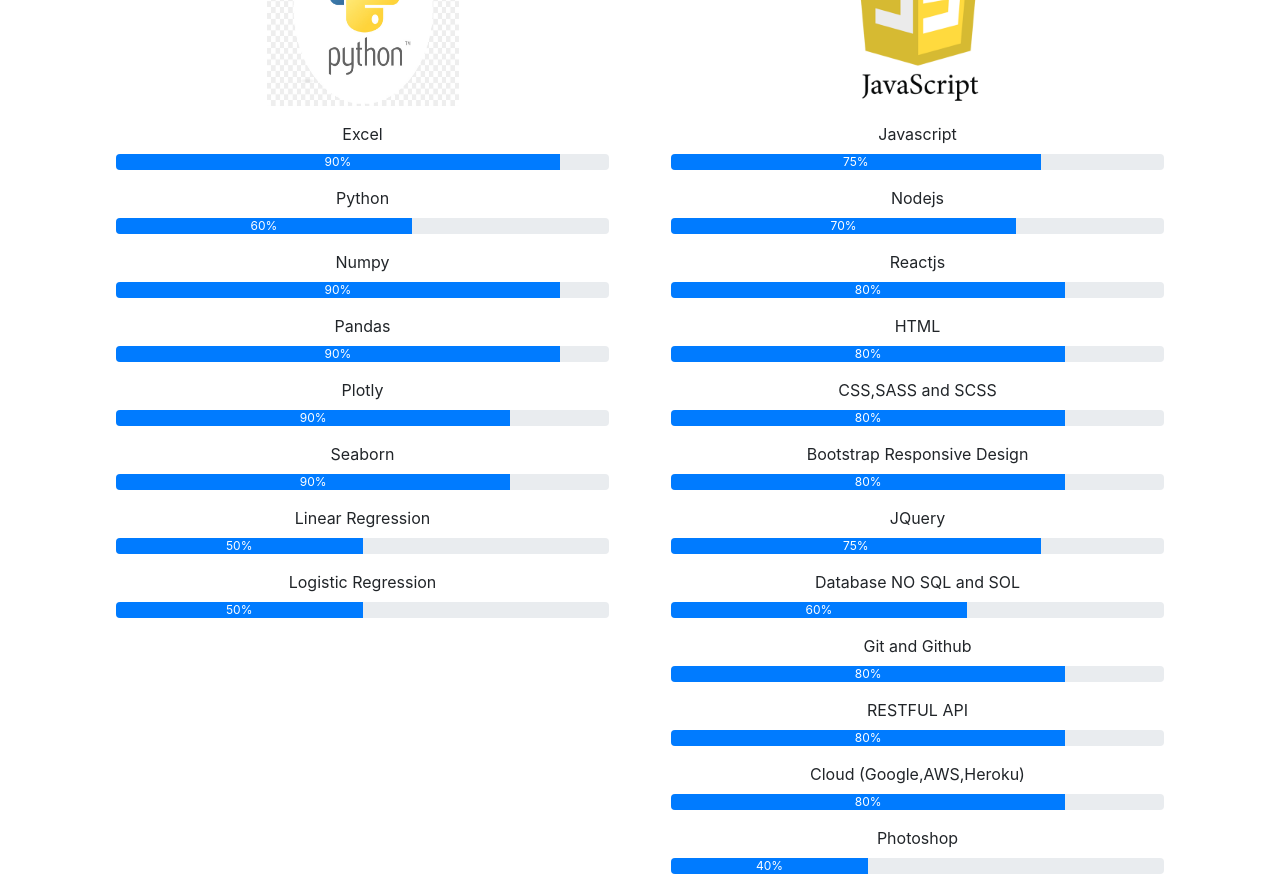
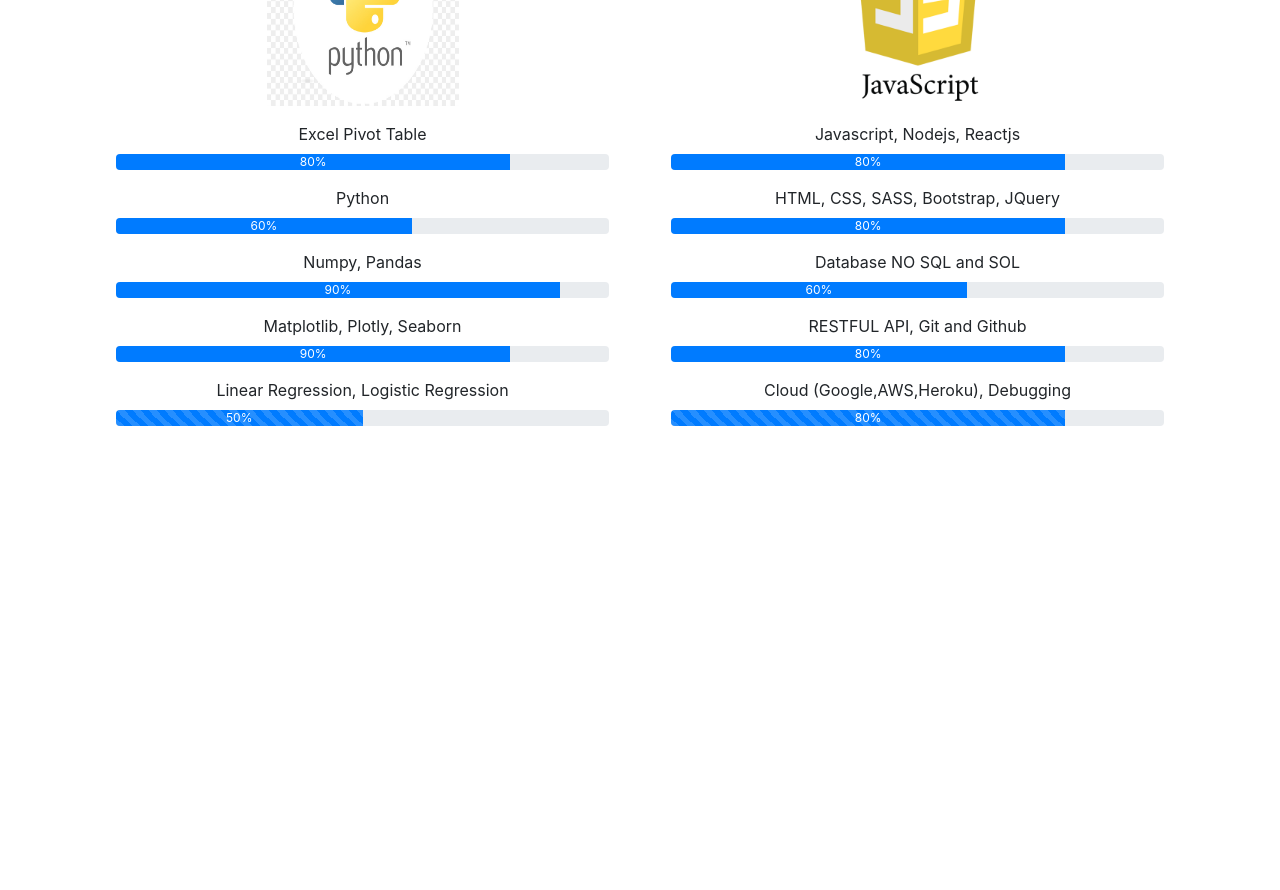
Before and after one commit to MahmoudNafea/portfolio, a React (Create React App) app: page /work in a window 1280 px wide. Shown: the part 760-1650 px from the top of the page. After the commit the page ends 1202 px from the top, so only its background shows below. Built offline with nearby package versions, Linux system fonts and the light colour scheme.

Commit message:
merging skills

```diff
--- a/src/components/skills.js
+++ b/src/components/skills.js
@@ -18,36 +18,24 @@ const Skills = () => {
                         <Image src={python} fluid style={{ height: '12rem', width: '12rem' }} />
                     </div>
                     <div style={{ margin: "1rem " }}>
-                        <label>Excel</label>
-                        <ProgressBar now={90} label={`${90}%`} />
+                        <label>Excel Pivot Table </label>
+                        <ProgressBar now={80} label={`${80}%`} />
                     </div>
                     <div style={{ margin: "1rem " }}>
                         <label>Python</label>
                         <ProgressBar now={60} label={`${60}%`} />
                     </div>
                     <div style={{ margin: "1rem " }}>
-                        <label>Numpy</label>
+                        <label>Numpy, Pandas</label>
                         <ProgressBar now={90} label={`${90}%`} />
                     </div>
                     <div style={{ margin: "1rem " }}>
-                        <label>Pandas</label>
-                        <ProgressBar now={90} label={`${90}%`} />
-                    </div>
-                    <div style={{ margin: "1rem " }}>
-                        <label>Plotly</label>
+                        <label>Matplotlib, Plotly, Seaborn</label>
                         <ProgressBar now={80} label={`${90}%`} />
                     </div>
                     <div style={{ margin: "1rem " }}>
-                        <label>Seaborn</label>
-                        <ProgressBar now={80} label={`${90}%`} />
-                    </div>
-                    <div style={{ margin: "1rem " }}>
-                        <label>Linear Regression</label>
-                        <ProgressBar now={50} label={`${50}%`} />
-                    </div>
-                    <div style={{ margin: "1rem " }}>
-                        <label>Logistic Regression</label>
-                        <ProgressBar now={50} label={`${50}%`} />
+                        <label>Linear Regression, Logistic Regression</label>
+                        <ProgressBar now={50} label={`${50}%`} animated />
                     </div>
                 </div>
                 <div className="col-md-6">
@@ -58,52 +46,24 @@ const Skills = () => {
                         <Image src={javascript} fluid style={{ height: '12rem', width: '12rem' }} />
                     </div>
                     <div style={{ margin: "1rem " }}>
-                        <label>Javascript</label>
-                        <ProgressBar now={75} label={`${75}%`} />
-                    </div>
-                    <div style={{ margin: "1rem " }}>
-                        <label>Nodejs</label>
-                        <ProgressBar now={70} label={`${70}%`} />
-                    </div>
-                    <div style={{ margin: "1rem " }}>
-                        <label>Reactjs</label>
+                        <label>Javascript, Nodejs, Reactjs</label>
                         <ProgressBar now={80} label={`${80}%`} />
                     </div>
                     <div style={{ margin: "1rem " }}>
-                        <label>HTML</label>
+                        <label>HTML, CSS, SASS, Bootstrap, JQuery</label>
                         <ProgressBar now={80} label={`${80}%`} />
-                    </div>
-                    <div style={{ margin: "1rem " }}>
-                        <label>CSS,SASS and SCSS</label>
-                        <ProgressBar now={80} label={`${80}%`} />
-                    </div>
-                    <div style={{ margin: "1rem " }}>
-                        <label>Bootstrap Responsive Design</label>
-                        <ProgressBar now={80} label={`${80}%`} />
-                    </div>
-                    <div style={{ margin: "1rem " }}>
-                        <label>JQuery</label>
-                        <ProgressBar now={75} label={`${75}%`} />
                     </div>
                     <div style={{ margin: "1rem " }}>
                         <label>Database NO SQL and SOL</label>
                         <ProgressBar now={60} label={`${60}%`} />
                     </div>
                     <div style={{ margin: "1rem " }}>
-                        <label>Git and Github</label>
+                        <label>RESTFUL API, Git and Github</label>
                         <ProgressBar now={80} label={`${80}%`} />
                     </div>
                     <div style={{ margin: "1rem " }}>
-                        <label>RESTFUL API</label>
-                        <ProgressBar now={80} label={`${80}%`} />
-                    </div>
-                    <div style={{ margin: "1rem " }}>
-                        <label>Cloud (Google,AWS,Heroku)</label>
-                        <ProgressBar now={80} label={`${80}%`} />
-                    </div>
-                    <div style={{ margin: "1rem " }}>
-                        <label>Photoshop</label>
-                        <ProgressBar now={40} label={`${40}%`} />
+                        <label>Cloud (Google,AWS,Heroku), Debugging</label>
+                        <ProgressBar now={80} label={`${80}%`} animated />
                     </div>
                 </div>
 
```
